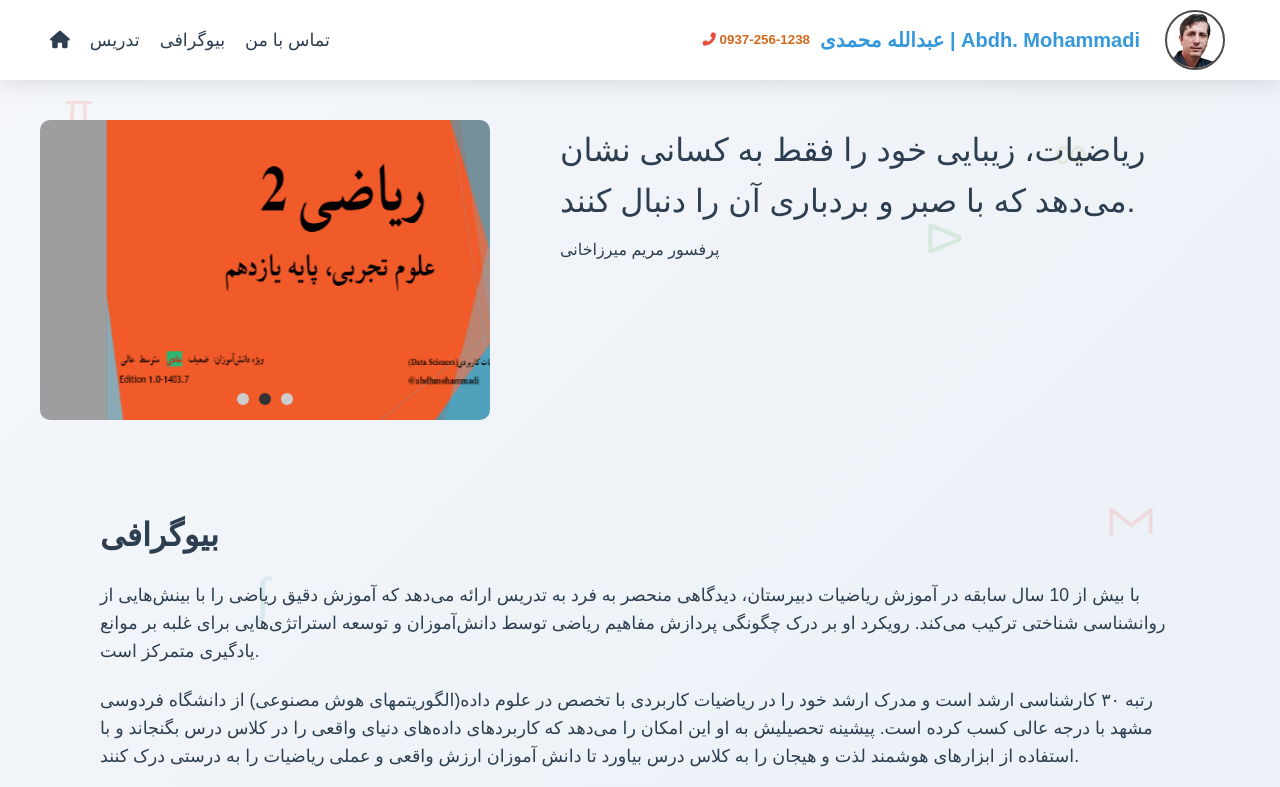
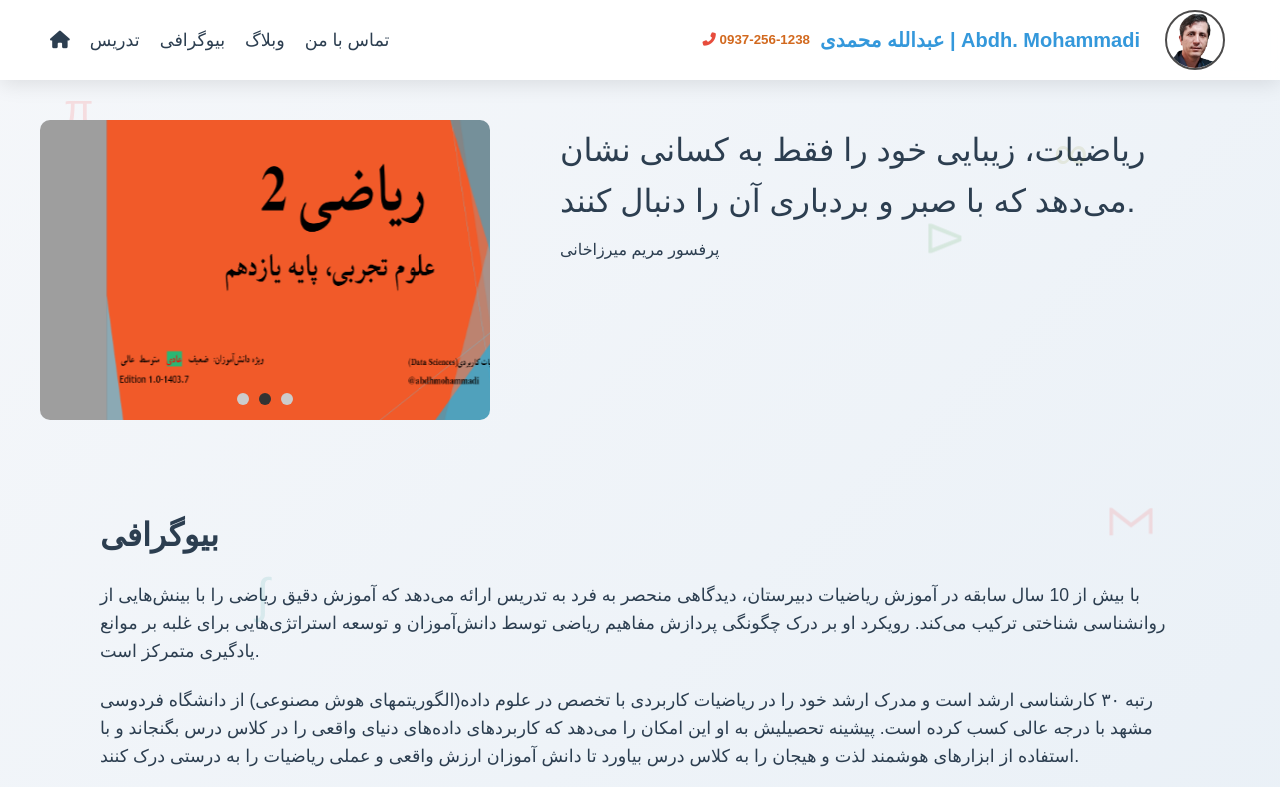
Before and after one commit to abdhmohammadi/abdhmohammadi.github.io, a plain HTML site: page mathematics-teacher/index.html in a window 1280 px wide. Shown: the top 787 px of the page. Drawn offline with Linux system fonts and the light colour scheme; grey boxes are pictures that could not be loaded.

Commit message:
Update index.html

```diff
--- a/mathematics-teacher/index.html
+++ b/mathematics-teacher/index.html
@@ -27,6 +27,7 @@
                         </ul>
                     </li>
                     <li><a href="#bio">بیوگرافی</a></li>
+                    <li><a href="pages/blog.html">وبلاگ</a></li>
                    <!-- <li><a href="#research">تحقیقات</a></li> -->
                     <li><a href="#contact">تماس با من</a></li>
                 </ul>
```
